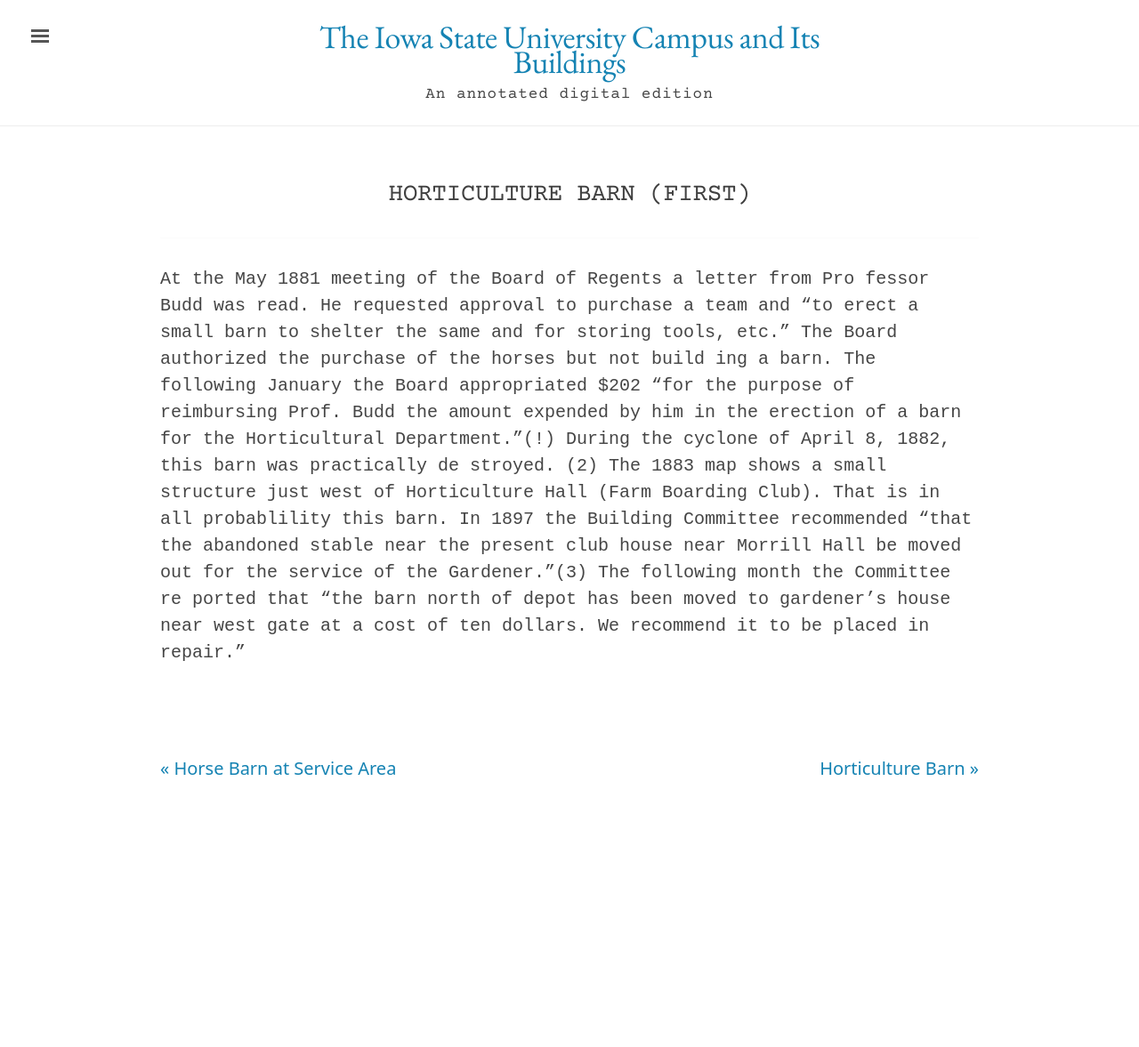
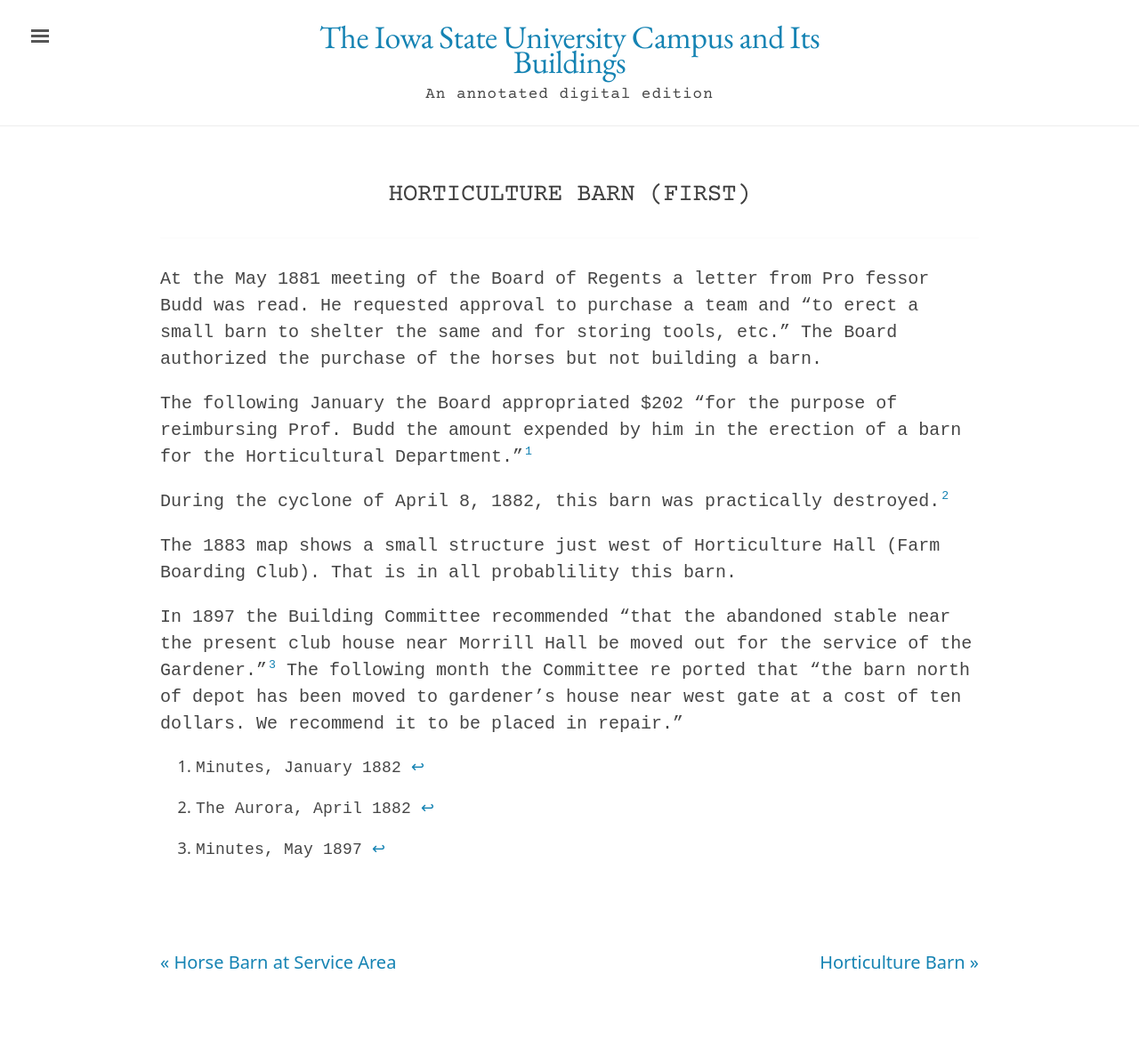
Before and after one commit to emanderson811/day-edition, a Jekyll site: the page built from _texts/buildings/107day-horticulture-barn-first.md, in a window 1280 px wide. Shown: the whole page at 89% size. Built offline with Jekyll 4.4.1, drawn with Linux system fonts in a browser that asks for light colours; before the commit the page ends 959 px from its top, so only the background shows below that.

Commit message:
Update 107day-horticulture-barn-first.md

```diff
--- a/_texts/buildings/107day-horticulture-barn-first.md
+++ b/_texts/buildings/107day-horticulture-barn-first.md
@@ -14,8 +14,18 @@
 ---
 ---
 
-At the May 1881 meeting of the Board of Regents a letter from Pro fessor Budd was read. He requested approval to purchase a team and "to erect a small barn to shelter the same and for storing tools, etc." The Board authorized the purchase of the horses but not build ing a barn.
-The following  January the Board appropriated $202 "for the purpose of reimbursing Prof. Budd the amount expended by him in the erection of a barn for the Horticultural Department."(!)
-During the cyclone of April 8, 1882, this barn was practically de  stroyed. (2)
+At the May 1881 meeting of the Board of Regents a letter from Pro fessor Budd was read. He requested approval to purchase a team and "to erect a small barn to shelter the same and for storing tools, etc." The Board authorized the purchase of the horses but not building a barn.
+
+The following  January the Board appropriated $202 "for the purpose of reimbursing Prof. Budd the amount expended by him in the erection of a barn for the Horticultural Department."[^fn1]
+
+During the cyclone of April 8, 1882, this barn was practically destroyed.[^fn2]
+
 The 1883 map shows a small structure just west of Horticulture Hall (Farm Boarding Club). That is in all probablility this barn.
-In 1897 the Building Committee recommended "that the abandoned stable near the present club house near Morrill Hall be moved out for the service of the Gardener."(3) The following month the Committee re ported that "the barn north of depot has been moved to gardener's house near west gate at a cost of ten dollars. We recommend it to be placed in repair."
+
+In 1897 the Building Committee recommended "that the abandoned stable near the present club house near Morrill Hall be moved out for the service of the Gardener."[^fn3] The following month the Committee re ported that "the barn north of depot has been moved to gardener's house near west gate at a cost of ten dollars. We recommend it to be placed in repair."
+
+[^fn1]: Minutes, January 1882
+
+[^fn2]: The Aurora, April 1882
+
+[^fn3]: Minutes, May 1897
```
